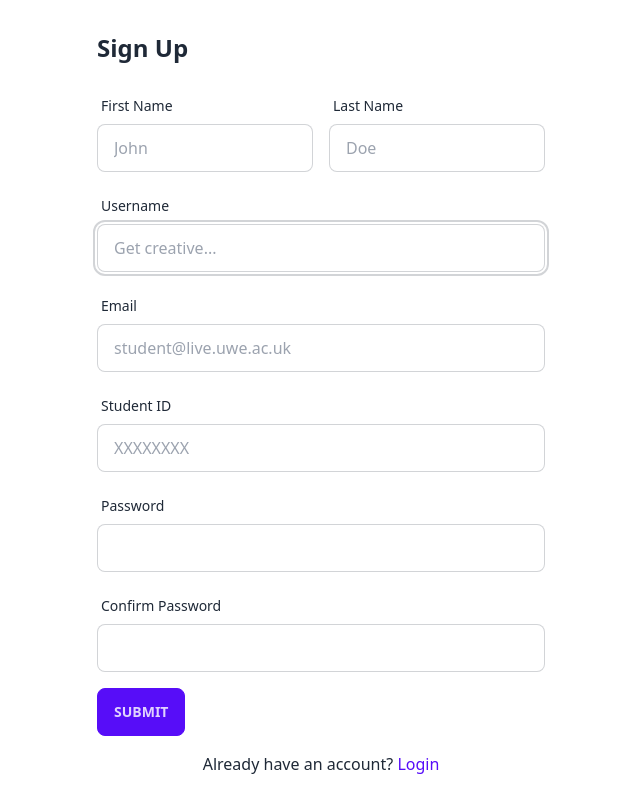
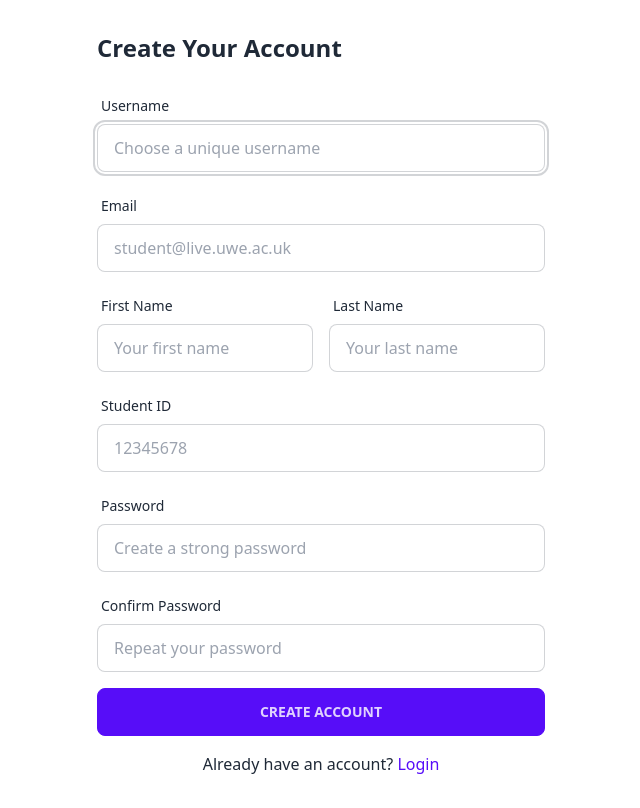
Before and after one commit to yasnaya-polyana/Uni-Hub-Group18, a Django app: page /signup/ in a window 1280 px wide. Shown: the part 64-872 px from the top of the page, without its empty margins (319-959 px from the left). Run offline with Django 5.2, Linux system fonts and the light colour scheme; some libraries are stand-ins or nearby versions.

Commit message:
improved signup features/forms

```diff
--- a/accounts/forms.py
+++ b/accounts/forms.py
@@ -9,37 +9,38 @@ from .models import CustomUser, Course
 #
 #
 class CustomUserCreationForm(UserCreationForm):
-    # Specify Field Attributes and Form Styling
-    #
+    username = forms.CharField(
+        required=True,
+        label='Username',
+        min_length=3,
+        max_length=30,
+        validators=[
+            RegexValidator(
+                r'^[a-zA-Z0-9._]*$',
+                'Username can only contain letters, numbers, dots and underscores.'
+            )
+        ],
+        widget=forms.TextInput(attrs={
+            'class': 'input input-bordered w-full',
+            'placeholder': 'Choose a unique username'
+        })
+    )
+
     first_name = forms.CharField(
         required=True,
         label='First Name',
         widget=forms.TextInput(attrs={
-            'placeholder': 'John'
-        })
-    )
-    last_name = forms.CharField(
-        required=True,
-        label="Last Name",
-        widget=forms.TextInput(attrs={
-            'placeholder': 'Doe'
-        })
-    )
-    username = forms.CharField(
-        widget=forms.EmailInput(attrs={
-            'placeholder': 'Get creative...'
+            'class': 'input input-bordered w-full',
+            'placeholder': 'Your first name'
         })
     )
 
-    # Student ID Validation
-    # Regex for numbers only
-    student_id = forms.CharField(
+    last_name = forms.CharField(
         required=True,
-        label="Student ID",
-        max_length=8,
-        validators=[RegexValidator(r'^[0-9]*$', 'Only numbers are allowed.')],
+        label='Last Name',
         widget=forms.TextInput(attrs={
-            'placeholder': 'XXXXXXXX'
+            'class': 'input input-bordered w-full',
+            'placeholder': 'Your last name'
         })
     )
 
@@ -51,22 +52,70 @@ class CustomUserCreationForm(UserCreationForm):
         })
     )
 
+    student_id = forms.CharField(
+        required=True,
+        label='Student ID',
+        max_length=8,
+        validators=[
+            RegexValidator(
+                r'^[0-9]{8}$',
+                'Student ID must be exactly 8 digits.'
+            )
+        ],
+        widget=forms.TextInput(attrs={
+            'class': 'input input-bordered w-full',
+            'placeholder': '12345678'
+        })
+    )
+
+    password1 = forms.CharField(
+        label='Password',
+        widget=forms.PasswordInput(attrs={
+            'class': 'input input-bordered w-full',
+            'placeholder': 'Create a strong password'
+        })
+    )
+
     password2 = forms.CharField(
-        label="Confirm Password"
+        label='Confirm Password',
+        widget=forms.PasswordInput(attrs={
+            'class': 'input input-bordered w-full',
+            'placeholder': 'Repeat your password'
+        })
     )
 
     class Meta:
         model = CustomUser
+        fields = ('username', 'email', 'first_name', 'last_name',
+                 'student_id', 'password1', 'password2')
 
-        # All fields which are shown upon sign-up
-        #
-        fields = ('username', 'email', 'first_name', 'last_name', 'student_id', 'password1', 'password2')
+    def clean_email(self):
+        email = self.cleaned_data.get('email')
+        if email and not email.endswith('@live.uwe.ac.uk'):
+            raise forms.ValidationError('Please use your UWE student email address.')
+        return email
 
-    # Initialise all forms with default CSS styling
-    def __init__(self, *args, **kwargs):
-        super().__init__(*args, **kwargs)
-        for field in self.fields.values():
-            field.widget.attrs['class'] = 'input input-bordered w-full'
+    def clean_username(self):
+        username = self.cleaned_data.get('username')
+        if CustomUser.objects.filter(username__iexact=username).exists():
+            raise forms.ValidationError('This username is already taken.')
+        return username
+
+    def clean_student_id(self):
+        student_id = self.cleaned_data.get('student_id')
+        if CustomUser.objects.filter(student_id=student_id).exists():
+            raise forms.ValidationError('This Student ID is already registered.')
+        return student_id
+
+    def clean(self):
+        cleaned_data = super().clean()
+        password1 = cleaned_data.get('password1')
+        password2 = cleaned_data.get('password2')
+
+        if password1 and password2 and password1 != password2:
+            self.add_error('password2', 'The passwords do not match.')
+
+        return cleaned_data
 
 # User Login Form
 #
--- a/templates/accounts/signup.html
+++ b/templates/accounts/signup.html
@@ -4,10 +4,48 @@
 
 {% block content %}
 <div class="max-w-md mx-auto">
-    <h2 class="text-2xl font-bold mb-6">Sign Up</h2>
-    <form method="post">
+    <h2 class="text-2xl font-bold mb-6">Create Your Account</h2>
+
+    {% if form.errors %}
+        <div class="alert alert-error mb-4">
+            <div class="flex-1">
+                <label>Please correct the errors below.</label>
+            </div>
+        </div>
+    {% endif %}
+
+    <form method="post" class="space-y-4">
         {% csrf_token %}
-        <div class="grid grid-cols-2 gap-4">  {# Use grid for side-by-side layout #}
+
+        {# Username and Email #}
+        <div class="space-y-4">
+            <div class="form-control">
+                <label class="label" for="{{ form.username.id_for_label }}">
+                    <span class="label-text">{{ form.username.label }}</span>
+                </label>
+                {{ form.username }}
+                {% if form.username.errors %}
+                    <label class="label">
+                        <span class="label-text-alt text-error">{{ form.username.errors|join:", " }}</span>
+                    </label>
+                {% endif %}
+            </div>
+
+            <div class="form-control">
+                <label class="label" for="{{ form.email.id_for_label }}">
+                    <span class="label-text">{{ form.email.label }}</span>
+                </label>
+                {{ form.email }}
+                {% if form.email.errors %}
+                    <label class="label">
+                        <span class="label-text-alt text-error">{{ form.email.errors|join:", " }}</span>
+                    </label>
+                {% endif %}
+            </div>
+        </div>
+
+        {# Name Fields #}
+        <div class="grid grid-cols-2 gap-4">
             <div class="form-control">
                 <label class="label" for="{{ form.first_name.id_for_label }}">
                     <span class="label-text">{{ form.first_name.label }}</span>
@@ -19,6 +57,7 @@
                     </label>
                 {% endif %}
             </div>
+
             <div class="form-control">
                 <label class="label" for="{{ form.last_name.id_for_label }}">
                     <span class="label-text">{{ form.last_name.label }}</span>
@@ -30,26 +69,56 @@
                     </label>
                 {% endif %}
             </div>
-        </div>  {# End of the grid container #}
+        </div>
 
-        {% for field in form %}  {# Render other fields below #}
-            {% if field.name != 'first_name' and field.name != 'last_name' %} {# Skip first and last name #}
-                <div class="form-control mt-4">  {# Add margin top for spacing #}
-                    <label class="label" for="{{ field.id_for_label }}">
-                        <span class="label-text">{{ field.label }}</span>
+        {# Student ID #}
+        <div class="form-control">
+            <label class="label" for="{{ form.student_id.id_for_label }}">
+                <span class="label-text">{{ form.student_id.label }}</span>
+            </label>
+            {{ form.student_id }}
+            {% if form.student_id.errors %}
+                <label class="label">
+                    <span class="label-text-alt text-error">{{ form.student_id.errors|join:", " }}</span>
+                </label>
+            {% endif %}
+        </div>
+
+        {# Password Fields #}
+        <div class="space-y-4">
+            <div class="form-control">
+                <label class="label" for="{{ form.password1.id_for_label }}">
+                    <span class="label-text">{{ form.password1.label }}</span>
+                </label>
+                {{ form.password1 }}
+                {% if form.password1.errors %}
+                    <label class="label">
+                        <span class="label-text-alt text-error">{{ form.password1.errors|join:", " }}</span>
                     </label>
-                    {{ field }}
-                    {% if field.errors %}
-                        <label class="label">
-                            <span class="label-text-alt text-error">{{ field.errors|join:", " }}</span>
-                        </label>
-                    {% endif %}
-                </div>
-            {% endif %}
-        {% endfor %}
+                {% endif %}
+                {% if form.password1.help_text %}
+                    <label class="label">
+                        <span class="label-text-alt text-info">{{ form.password1.help_text|safe }}</span>
+                    </label>
+                {% endif %}
+            </div>
 
-        <button type="submit" class="btn btn-primary mt-4">Submit</button>
+            <div class="form-control">
+                <label class="label" for="{{ form.password2.id_for_label }}">
+                    <span class="label-text">{{ form.password2.label }}</span>
+                </label>
+                {{ form.password2 }}
+                {% if form.password2.errors %}
+                    <label class="label">
+                        <span class="label-text-alt text-error">{{ form.password2.errors|join:", " }}</span>
+                    </label>
+                {% endif %}
+            </div>
+        </div>
+
+        <button type="submit" class="btn btn-primary w-full mt-6">Create Account</button>
     </form>
+
     <p class="mt-4 text-center">
         Already have an account? <a href="{% url 'login' %}" class="text-primary">Login</a>
     </p>
```
